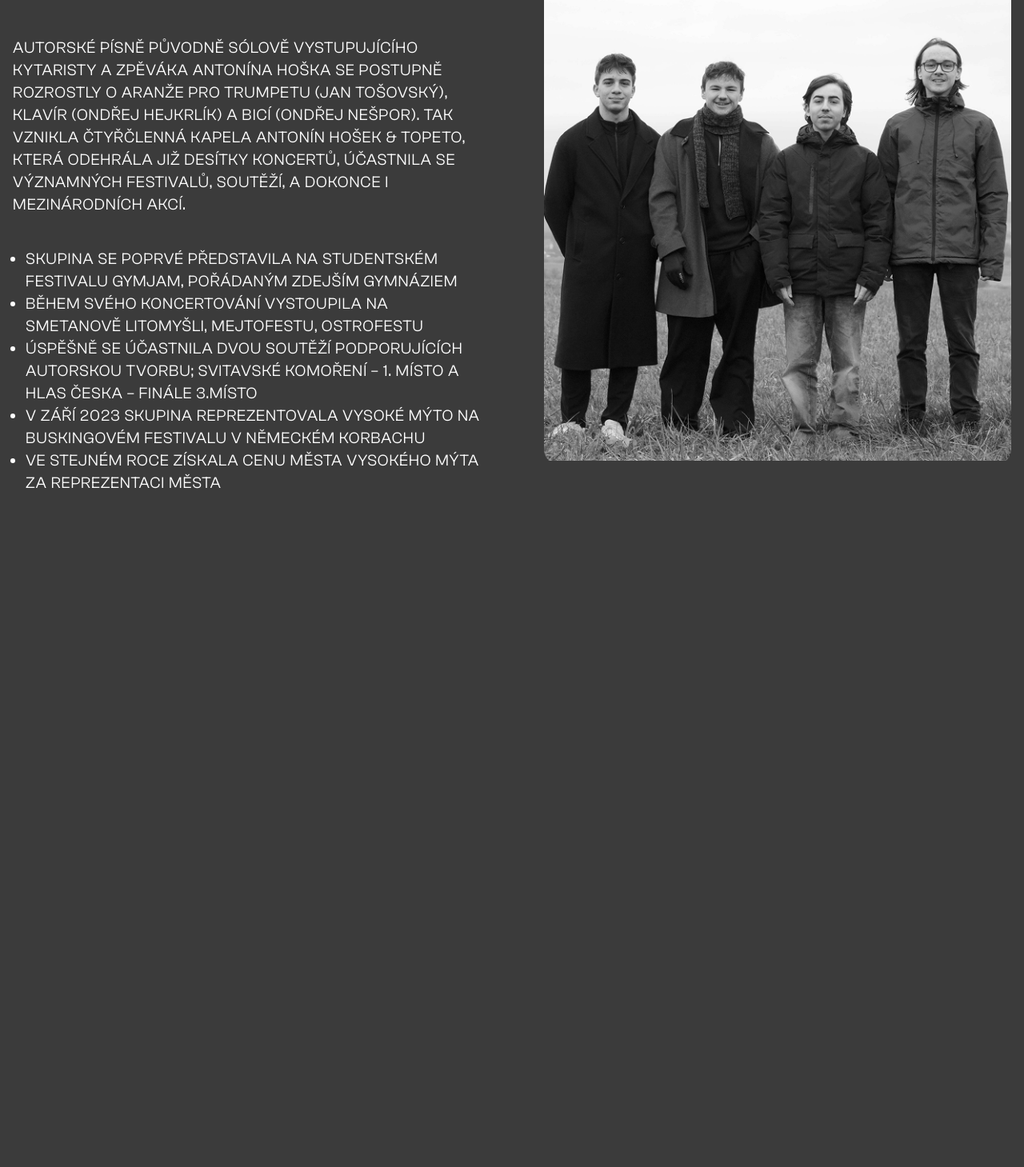
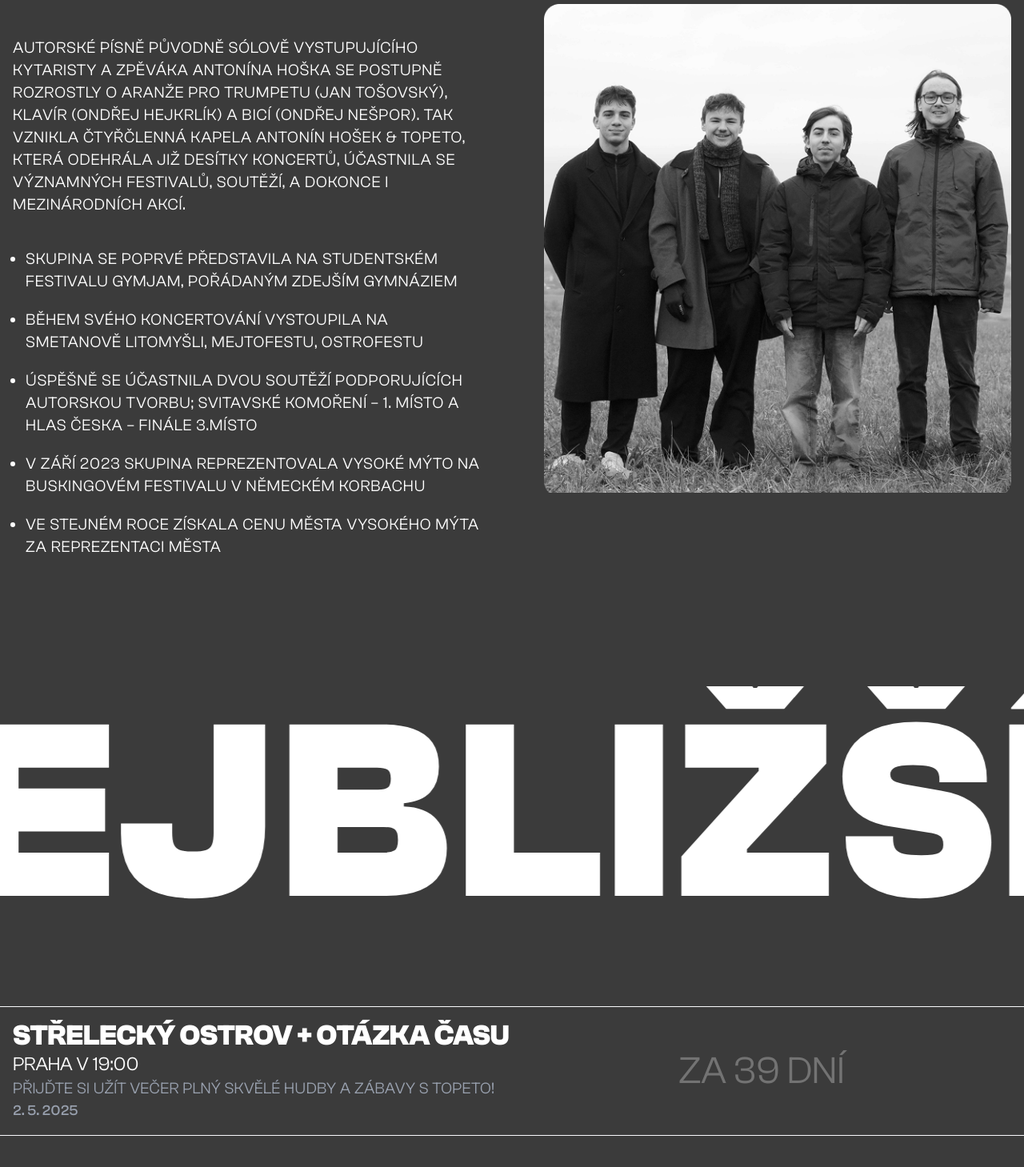
Before and after one commit to Nixk25/Topeto, a Next.js app: page / in a window 1280 px wide. Shown: the part 956-2415 px from the top of the page at 80% size. Before the commit the page ends 1654 px from the top, so only its background shows below. Built offline with nearby package versions, Linux system fonts and the light colour scheme.

Commit message:
hotovo upcoming events

```diff
--- a/app/page.tsx
+++ b/app/page.tsx
@@ -1,4 +1,5 @@
 import About from "@/components/About/About";
+import Events from "@/components/Events/Events";
 import Hero from "@/components/Hero/Hero";
 
 export default function Home() {
@@ -6,6 +7,7 @@ export default function Home() {
     <main>
       <Hero />
       <About />
+      <Events />
     </main>
   );
 }
--- a/components/About/AboutHeadline.tsx
+++ b/components/About/AboutHeadline.tsx
@@ -6,6 +6,7 @@ const AboutHeadline = () => {
     <motion.h2
       initial={{ y: 50 }}
       whileInView={{ y: 0 }}
+      viewport={{ once: true }}
       transition={{ duration: 0.4, ease: "easeInOut", delay: 0.5 }}
       className="aboutHeadline font-bold leading-[0.8] pb-10"
     >
--- a/components/About/AboutImage.tsx
+++ b/components/About/AboutImage.tsx
@@ -7,17 +7,18 @@ import { motion } from "motion/react";
 const AboutImage = () => {
   return (
     <motion.div
-      initial={{ opacity: 0 }}
-      whileInView={{ opacity: 1 }}
+      initial={{ opacity: 0, y: 50 }}
+      whileInView={{ opacity: 1, y: 0 }}
+      viewport={{ once: true }}
       transition={{ duration: 0.4, ease: "easeInOut", delay: 0.8 }}
-      className="flex-1 origin-bottom-left w-full mt-10 lg:mt-0 lg:pl-20 flex justify-center items-center"
+      className="flex-1   mt-10 lg:mt-0 lg:pl-20 flex justify-center items-center"
     >
       <Image
         src={aboutPhoto}
         alt="About photo"
-        width={300}
-        height={300}
-        className="w-full object-cover object-top lg:h-full lg:max-h-max max-h-[500px] "
+        width={700}
+        height={700}
+        className="w-full object-cover object-top lg:h-full lg:max-h-max  "
       />
     </motion.div>
   );
--- a/components/About/AboutText.tsx
+++ b/components/About/AboutText.tsx
@@ -6,8 +6,9 @@ const AboutText = () => {
   return (
     <>
       <motion.p
-        initial={{ opacity: 0 }}
-        whileInView={{ opacity: 1 }}
+        initial={{ opacity: 0, y: 50 }}
+        whileInView={{ opacity: 1, y: 0 }}
+        viewport={{ once: true }}
         transition={{ duration: 0.4, ease: "easeInOut", delay: 0.8 }}
         className=" tracking-wider"
       >
@@ -20,8 +21,9 @@ const AboutText = () => {
       <motion.ul
         initial={{ opacity: 0 }}
         whileInView={{ opacity: 1 }}
+        viewport={{ once: true }}
         transition={{ duration: 0.4, ease: "easeInOut", delay: 0.8 }}
-        className=" list-disc mt-10 ml-4 tracking-wider"
+        className=" list-disc mt-10 ml-4 tracking-wider space-y-5"
       >
         <li>
           Skupina se poprvé představila na studentském festivalu GymJam,
--- /dev/null
+++ b/components/Events/Events.tsx
@@ -0,0 +1,15 @@
+import React from "react";
+import EventsHeadline from "./EventsHeadline";
+
+import EventsList from "./EventsList";
+
+const Events = () => {
+  return (
+    <section id="events" className="h-screen ">
+      <EventsHeadline />
+      <EventsList />
+    </section>
+  );
+};
+
+export default Events;
--- /dev/null
+++ b/components/Events/EventsHeadline.tsx
@@ -0,0 +1,27 @@
+"use client";
+import React, { useRef } from "react";
+import { motion, useScroll, useTransform } from "framer-motion";
+const EventsHeadline = () => {
+  const containerRef = useRef(null);
+  const { scrollYProgress } = useScroll({
+    target: containerRef,
+    offset: ["start end", "end start"],
+  });
+
+  const x = useTransform(scrollYProgress, [0, 1], ["120%", "-400%"]);
+
+  return (
+    <div ref={containerRef} className=" my-[10vh]  z-10 overflow-hidden">
+      <motion.h2
+        className="font-black tracking-wide text-9xl lg:text-[20rem] whitespace-nowrap will-change-transform"
+        style={{
+          x,
+        }}
+      >
+        NEJBLIŽŠÍ KONCERTY A AKCE
+      </motion.h2>
+    </div>
+  );
+};
+
+export default EventsHeadline;
--- /dev/null
+++ b/components/Events/EventsList.tsx
@@ -0,0 +1,78 @@
+"use client";
+import React from "react";
+import { EVENTS } from "@/events";
+import { motion } from "motion/react";
+const EventsList = () => {
+  const now = new Date();
+
+  const formatTimeLeft = (date: Date) => {
+    const now = new Date();
+    const diff = date.getTime() - now.getTime();
+
+    if (diff <= 0) return null;
+
+    const totalMinutes = Math.floor(diff / 1000 / 60);
+    const days = Math.floor(totalMinutes / 1440);
+    const hours = Math.floor((totalMinutes % 1440) / 60);
+    const minutes = totalMinutes % 60;
+
+    if (days > 3) return `Za ${days} dní`;
+    if (totalMinutes > 180) return `Za ${days * 24 + hours} hodin`;
+    if (hours > 0) return `Za ${hours}h ${minutes}min`;
+    return `Za ${minutes} minut`;
+  };
+
+  const upcomingEvents = EVENTS.filter((event) => {
+    const eventDate = new Date(event.date);
+    return eventDate.getTime() > now.getTime();
+  });
+  return (
+    <div className="pb-20">
+      {upcomingEvents.map((event, i) => {
+        const eventDate = new Date(event.date);
+        const timeText = formatTimeLeft(eventDate);
+        const isLast = i === upcomingEvents.length - 1;
+
+        return (
+          <motion.div
+            initial={{ opacity: 0, filter: "blur(10px)" }}
+            whileInView={{ opacity: 1, filter: "blur(0px)" }}
+            viewport={{ once: true }}
+            transition={{ duration: 0.4, ease: "easeInOut", delay: 1 }}
+            key={event.name}
+            className={`border-slate-50 border p-4 border-x-0 ${
+              isLast ? "border-b" : "border-b-0"
+            }`}
+          >
+            <div className="flex">
+              <div className="flex flex-col flex-1">
+                <h2 className="text-4xl font-bold ">{event.name}</h2>
+                <div className="flex">
+                  {event.subText && <p className="text-2xl">{event.subText}</p>}
+                  <span className="text-2xl flex sm:hidden  w-full flex-1 justify-end items-center text-neutral-500">
+                    {timeText}
+                  </span>
+                </div>
+                {event.description && (
+                  <p className="text-xl tracking-wide w-full text-gray-400">
+                    {event.description}
+                  </p>
+                )}
+                <span className="text-lg font-medium text-gray-400  block">
+                  {eventDate.toLocaleDateString("cs-CZ")}
+                </span>
+              </div>
+              {timeText && (
+                <span className="text-5xl hidden sm:flex  w-full flex-1 justify-center items-center text-neutral-500">
+                  {timeText}
+                </span>
+              )}
+            </div>
+          </motion.div>
+        );
+      })}
+    </div>
+  );
+};
+
+export default EventsList;
--- /dev/null
+++ b/events.ts
@@ -0,0 +1,8 @@
+export const EVENTS = [
+  {
+    name: "Střelecký ostrov + Otázka času",
+    date: new Date("2025-05-02T19:00:00"),
+    subText: "Praha v 19:00",
+    description: "Přijďte si užít večer plný skvělé hudby a zábavy s Topeto!",
+  },
+];
--- a/package.json
+++ b/package.json
@@ -13,7 +13,8 @@
     "next": "15.2.3",
     "react": "^19.0.0",
     "react-dom": "^19.0.0",
-    "react-icons": "^5.5.0"
+    "react-icons": "^5.5.0",
+    "react-responsive": "^10.0.1"
   },
   "devDependencies": {
     "typescript": "^5",
```
Also changed, not shown: 1 other file (tests, documents, lock files or other folders).
